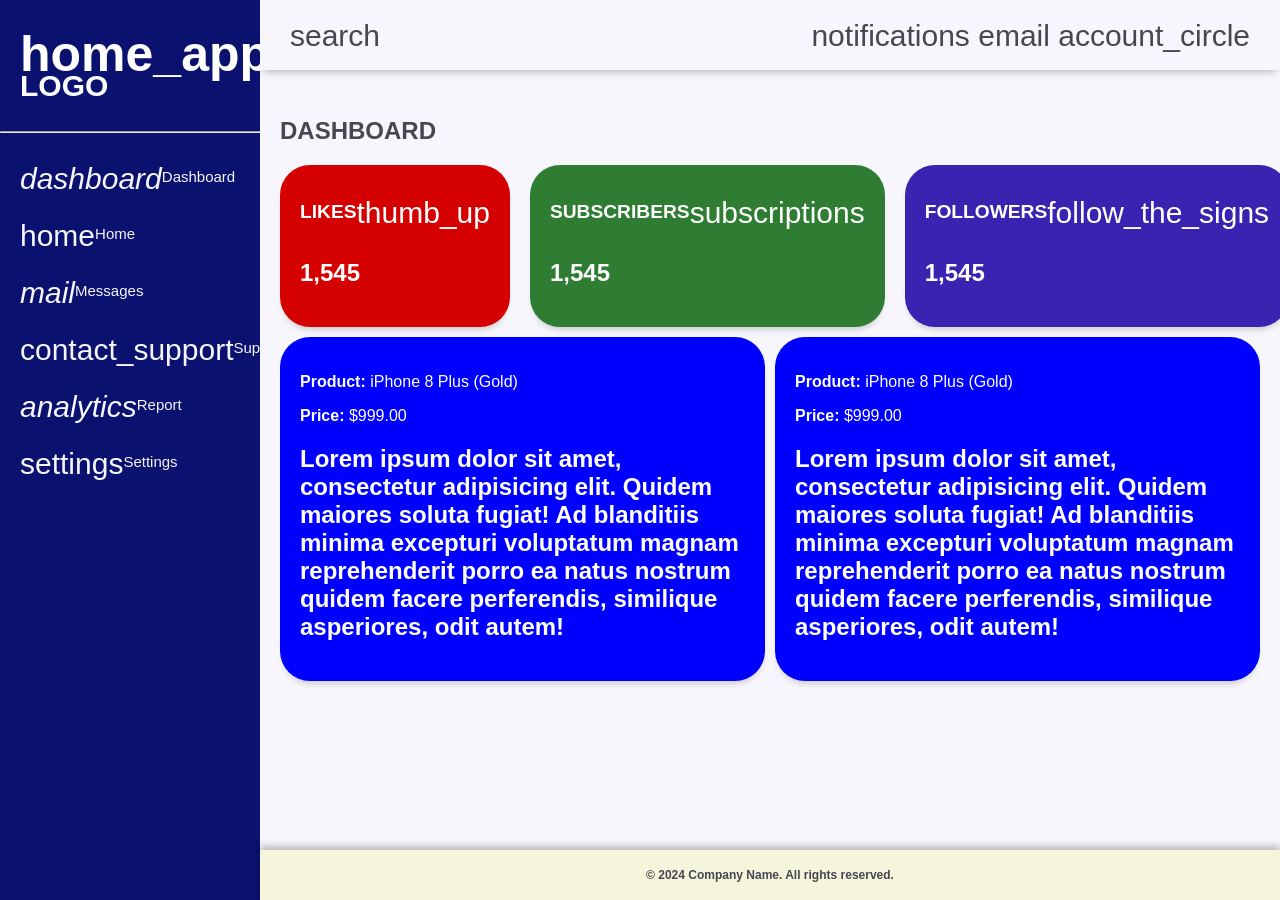
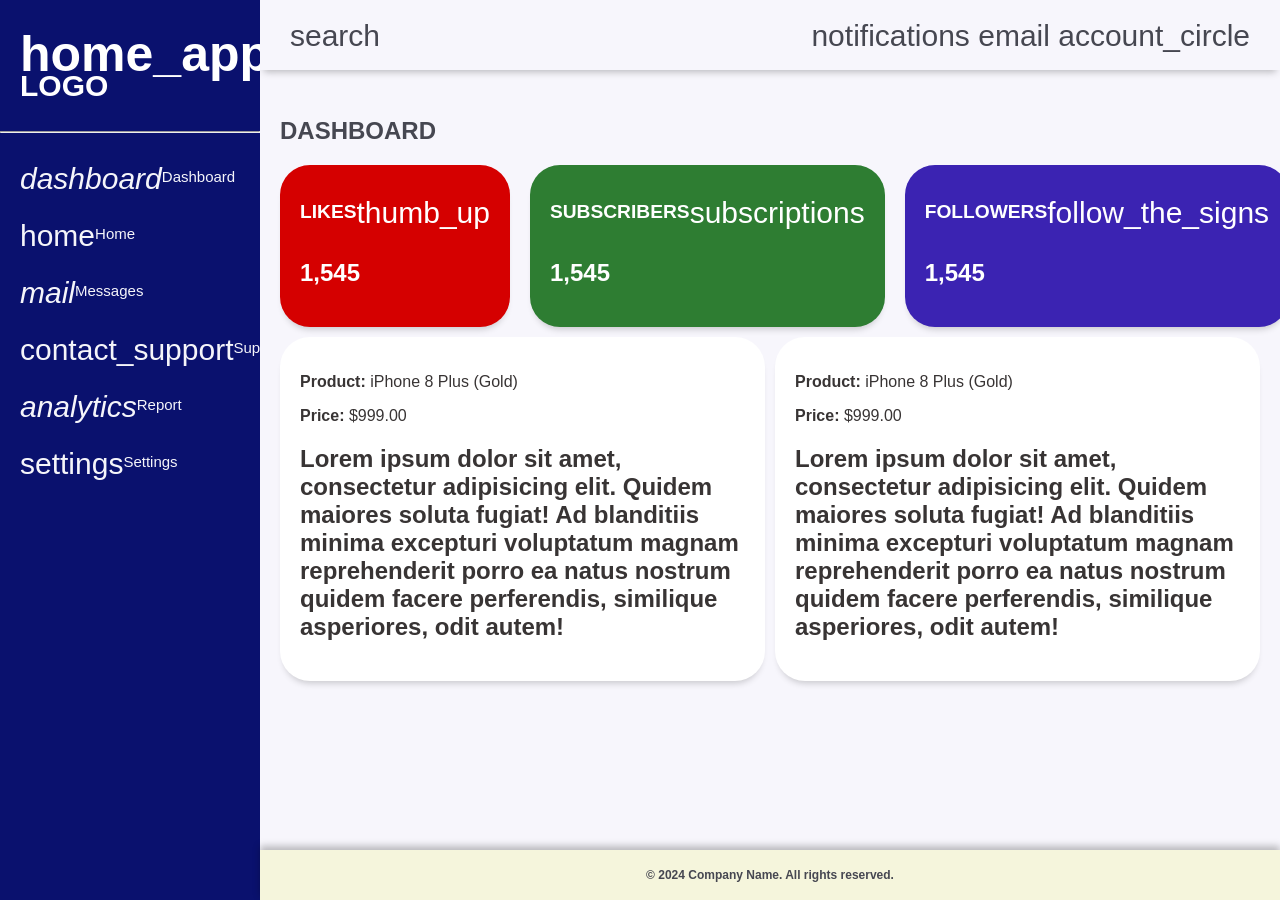

Add new changes

--- a/css/styles.css
+++ b/css/styles.css
@@ -6,7 +6,9 @@ body {
     color: rgb(70, 71, 81);
     font-family: "Open Sans", sans-serif;
 }
-
+.sidebar-close{
+    display: none;
+}
 .material-symbols-outlined{
     vertical-align: middle;
     line-height: 1px;
@@ -71,7 +73,8 @@ body {
 }
 
 .sidebar-top > span {
-    display: none;
+    font-size: 20px;
+    font-weight: 700;
 }
 
 .sidebar-brand {
@@ -193,7 +196,7 @@ body {
 }
 
 .product-card{
-    background-color: blue;
+    background-color: rgb(255, 255, 255);
     display: flex;
     flex-direction: column;
     border-radius: 30px;
@@ -201,4 +204,56 @@ body {
     padding: 20px;
     color: #ffff;
     box-shadow: 0px 6px 7px -4px rgba(0,0,0,0.2);
+}
+
+.product-description{
+    color: #383434;
+}
+
+
+
+/*For Medium Screen*/
+@media screen and (max-width: 922px){
+    .grid-container{
+        grid-template-columns: 1fr;
+        grid-template-rows: 0.2fr 3fr;
+        grid-template-areas: 
+            "header"
+            "main"
+        ;
+    }
+
+    #sidebar{
+        display: none;
+    }
+    .footer{
+        display: none;
+    }
+
+    .menu-icon{
+        display: inline;
+    }
+
+    .sidebar-brand > span {
+        display: inline;
+    }
+    .sidebar-close{
+        display: inline;    
+    }
+}
+
+@media screen and (max-width: 768px){
+    .main-cards{
+        grid-template-columns: 1fr;
+        gap: 20px;
+        margin: 10px;
+    }
+
+    .product{
+        grid-template-columns: auto;
+        margin-top: 30px;
+    }
+
+    
+    
 }
